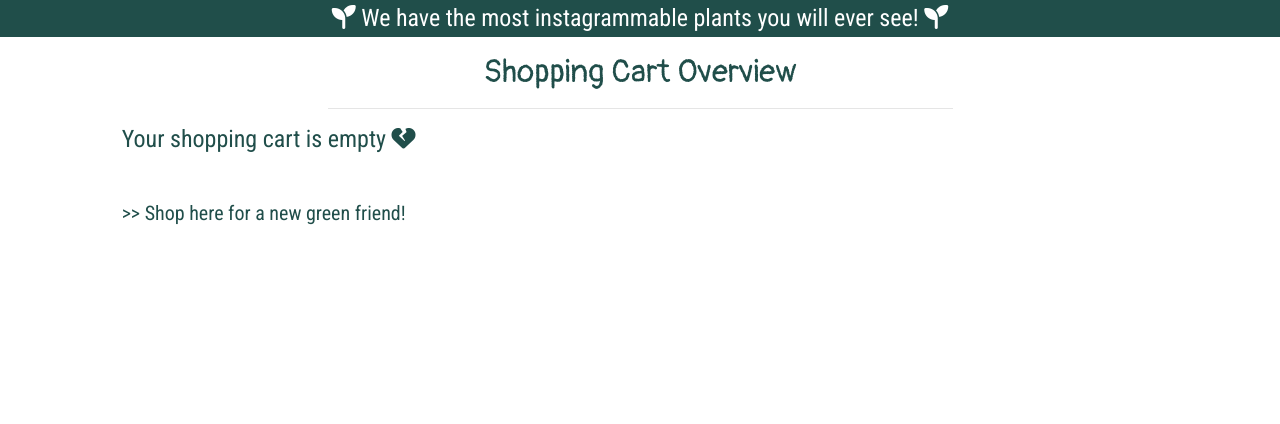
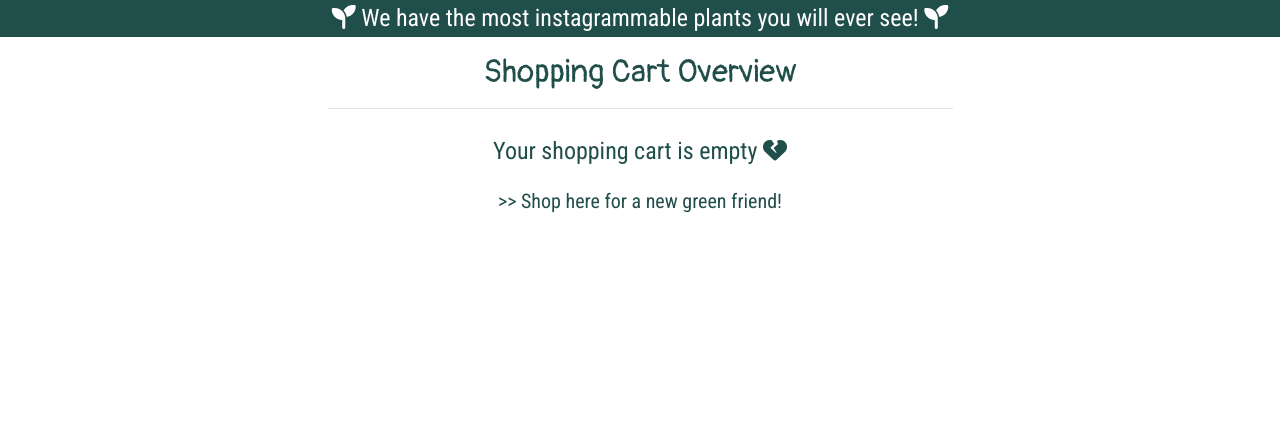
Before and after one commit to anabramos/forageboutique, a Django app: page /bag/ in a window 1280 px wide. Shown: the part 72-496 px from the top of the page. Run offline with Django 3.2, Linux system fonts and the light colour scheme; some libraries are stand-ins or nearby versions.

Commit message:
Update bag.html template

```diff
--- a/bag/templates/bag/bag.html
+++ b/bag/templates/bag/bag.html
@@ -18,23 +18,17 @@
             </div>
         </div>
         <div class="row">
-            <div class="product-container col-10 offset-1">
-                <div class="row mt-1 mb-2"></div>
+            <div class="col text-center mt-4">
                 {% if bag_item %}
                     <!-- display all products currently in the shopping cart-->
                 {% else %}
                     <h4>Your shopping cart is empty <i class="fas fa-heart-broken"></i></h4>
-
                     <a href="{% url 'products' %}" class="link-unstyled">
-                            <h5 class="my-5">>> Shop here for a new green friend!</h5>
+                        <h5 class="my-4">>> Shop here for a new green friend!</h5>
                     </a>
                 {% endif %}
             </div>
         </div>
     </div>
 
-
-
-
-
 {% endblock %}
--- a/templates/base.html
+++ b/templates/base.html
@@ -98,7 +98,7 @@
                         </li>
                         {% endif %}
                         <li class="list-inline-item">
-                            <a class=" text-dark-green" href="#">
+                            <a class=" text-dark-green" href="{% url 'view_bag' %}">
                                 <div class="text-center">
                                     <p class="my-0 mx-2"><i class="fas fa-solid fa-baby-carriage"></i> Shopping Cart</p>
                                 </div>
```
Lines whose indentation alone changed are shown as unchanged.
